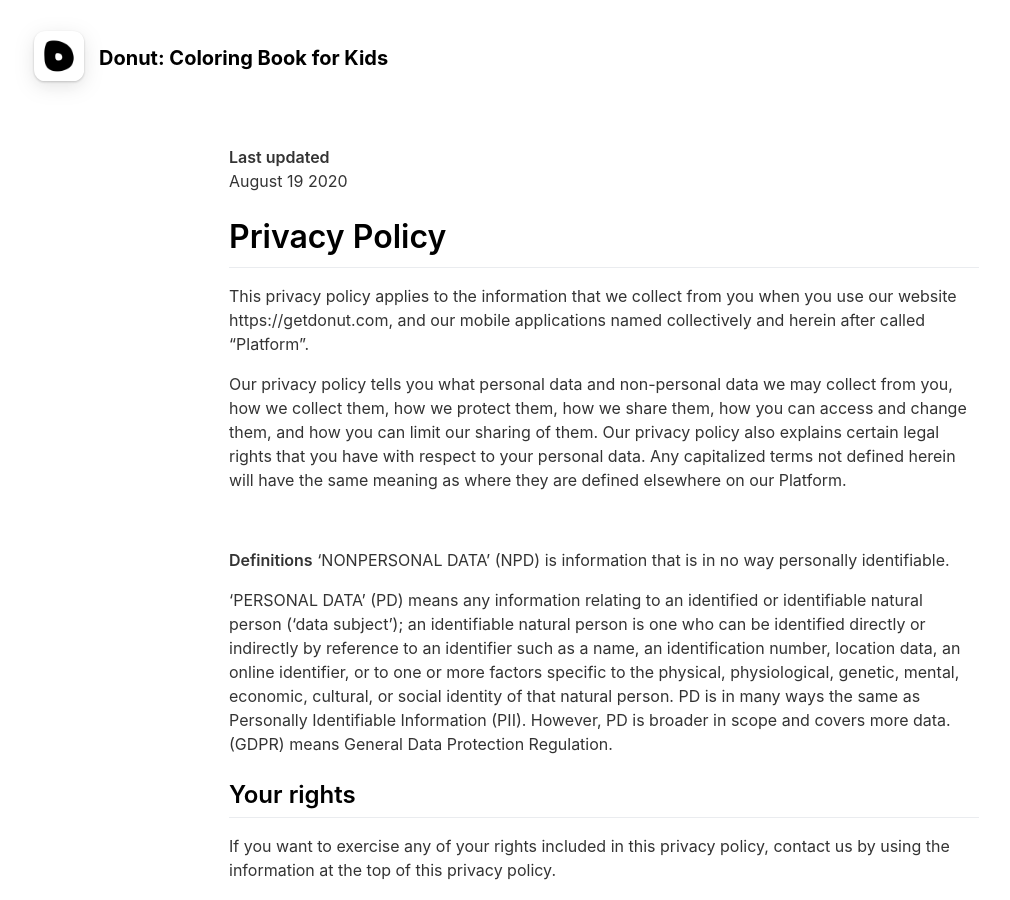
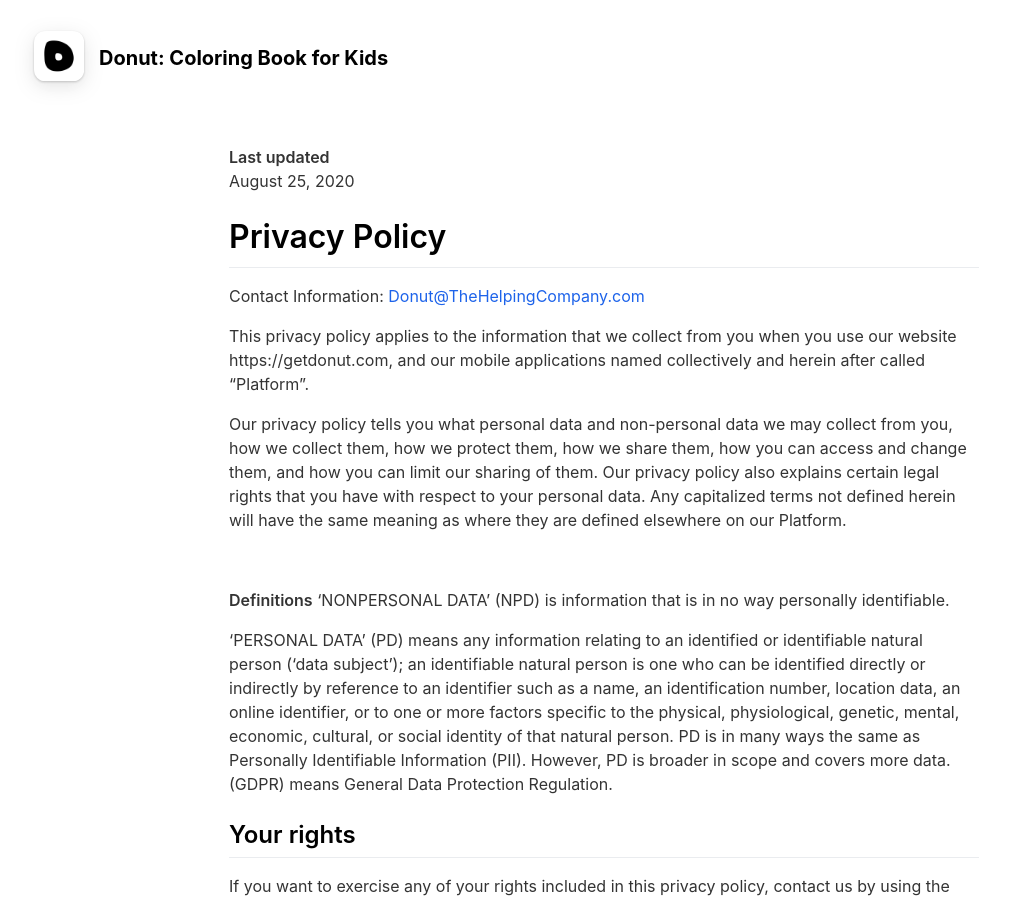
Before and after one commit to The-Helping-Company/donut-landing, a Jekyll site: the page built from _pages/privacypolicy.md, in a window 1280 px wide and 900 px high. Shown: the whole window, without its empty margins (36-1046 px from the left). Built offline with Jekyll 4.4.1, drawn with Linux system fonts in a browser that asks for light colours; nearby versions of some CDN libraries.

Commit message:
Contact details on privacy policy

```diff
--- a/_pages/privacypolicy.md
+++ b/_pages/privacypolicy.md
@@ -6,9 +6,12 @@ include_in_header: false
 
 
 **Last updated**
-August 19 2020
+August 25, 2020
 
 # Privacy Policy
+
+Contact Information:
+<a href="mailto:donut@thehelpingcompany.com">Donut@TheHelpingCompany.com</a>
 
 This privacy policy applies to the information that we collect from you when you use our website https://getdonut.com, and our mobile applications named collectively and herein after called “Platform”.
 
```
